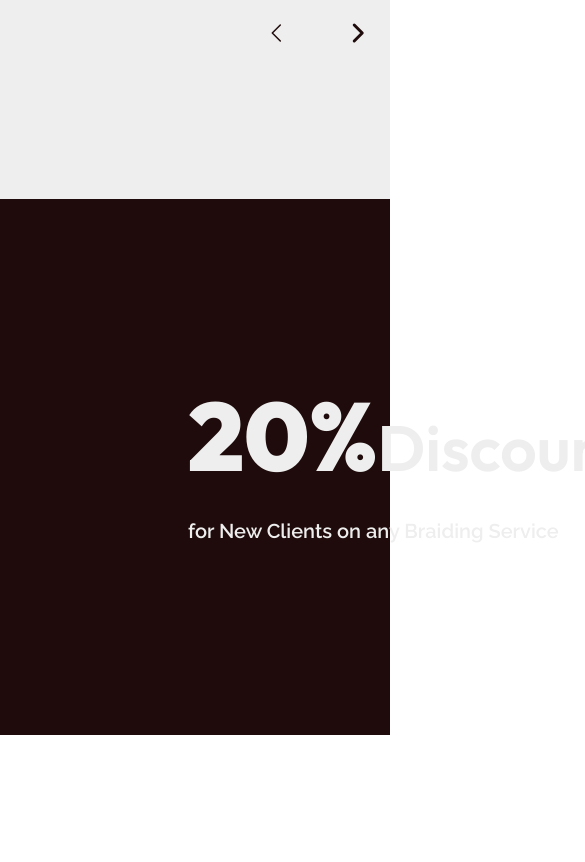
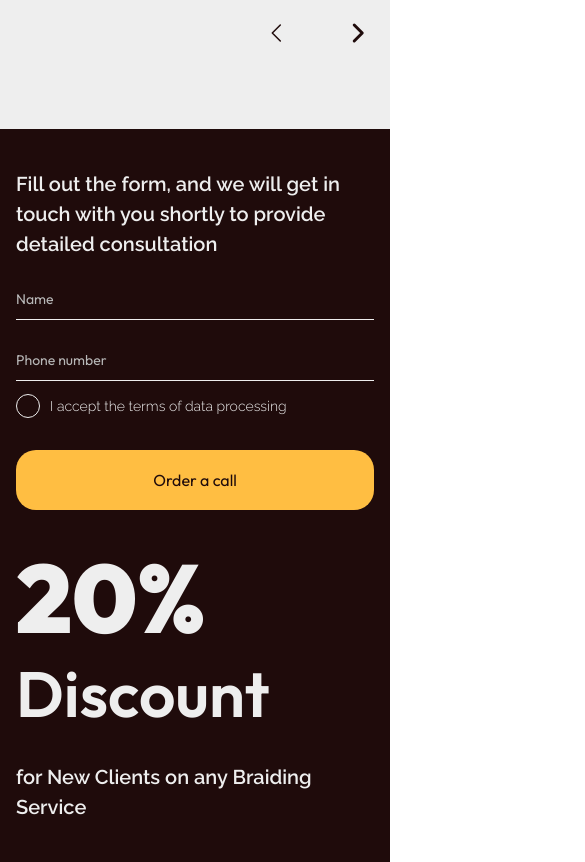
Before and after one commit to bambuuk/braids, a Next.js app: page / in a window 390 px wide. Shown: the part 3700-4562 px from the top of the page, 585 px wide, since content can reach past the window. Before the commit the page ends 4435 px from the top, so only its background shows below. Built offline with nearby package versions, Linux system fonts and the light colour scheme.

Commit message:
prepare adaptive for CallAction section

```diff
--- a/src/components/CallAction.tsx
+++ b/src/components/CallAction.tsx
@@ -1,9 +1,10 @@
 
 const CallAction = () => {
   return (
-    <section className="bg-[#1F0B0B] mt-[150px]">
+    <section className="bg-[#1F0B0B] mt-[80px] sm:mt-[100px] bmd:mt-[150px]">
       <div className="max-w-[1240px] w-full h-full m-auto px-[16px] sm:[25px] md:px-[50px] xl:px-0">
-        <div className="flex justify-center items-center gap-[200px] w-full py-[70px]">
+        <div className="flex flex-col bmd:flex-row bmd:justify-center items-center gap-[40px] sm:gap-[70px]
+        bmd:gap-[125px] xl:gap-[200px] w-full py-[40px] sm:py-[70px]">
           <div className="flex flex-col max-w-[400px] w-full">
             <p className="text-[#eee] font-raleway text-[20px] font-black leading-[150%] max-w-[327px] w-full">
               Fill out the form, and we will get in touch with you shortly to provide detailed consultation
@@ -13,17 +14,17 @@ const CallAction = () => {
               type="text"
               placeholder="Name"
               className="mt-[30px] pb-[10px] border-b border-b-[#eee] bg-transparent placeholder:text-[#B7B7B7]
-              text-[#EEE] font-outfit text-base font-normal outline-none"
+              text-[#EEE] font-outfit text-sm sm:text-base font-normal outline-none"
             />
 
             <input
               type="tel"
               placeholder="Phone number"
               className="mt-[30px] pb-[10px] border-b border-b-[#eee] bg-transparent placeholder:text-[#B7B7B7]
-              text-[#EEE] font-outfit text-base font-normal outline-none"
+              text-[#EEE] font-outfit text-sm sm:text-base font-normal outline-none"
             />
 
-            <div className="flex items-center gap-[10px] mt-[10px]">
+            <div className="flex items-center gap-[10px] mt-[13px]">
               <input type="checkbox" id="terms" className="rounded-full checkbox border-[#EEEEEE]
               checked:border-[#FFBE42] [--chkbg:theme(mytheme.secondary)] checked:bg-[url('/icons/check-alt.svg')]
               bg-cover [--chkfg:theme(mytheme.success)] w-[24px] h-[24px]" />
@@ -35,15 +36,15 @@ const CallAction = () => {
               </label>
             </div>
 
-            <button className="mt-[32px] py-5 text-center text-[#1F0B0B] font-outfit text-[20px] font-semibold
-            leading-[100%] bg-[#FFBE42] rounded-[20px] border-2 border-solid border-transparent
+            <button className="mt-[32px] py-5 text-center text-[#1F0B0B] font-outfit sm:text-[20px] font-normal
+            sm:font-semibold leading-[100%] bg-[#FFBE42] rounded-[20px] border-2 border-solid border-transparent
             hover:border-[#FFBE42] hover:bg-transparent hover:text-[#FFBE42] transition-all ease-in-out">
               Order a call
             </button>
           </div>
 
           <h2 className="flex flex-col gap-5 text-[#EEE]">
-            <div className="font-outfit leading-[100%] text-[96px]">
+            <div className="font-outfit leading-[100%] text-[96px] flex flex-wrap">
               <span className="font-black">20%</span>
               <span className="text-[64px] font-semibold">Discount</span>
             </div>
```
